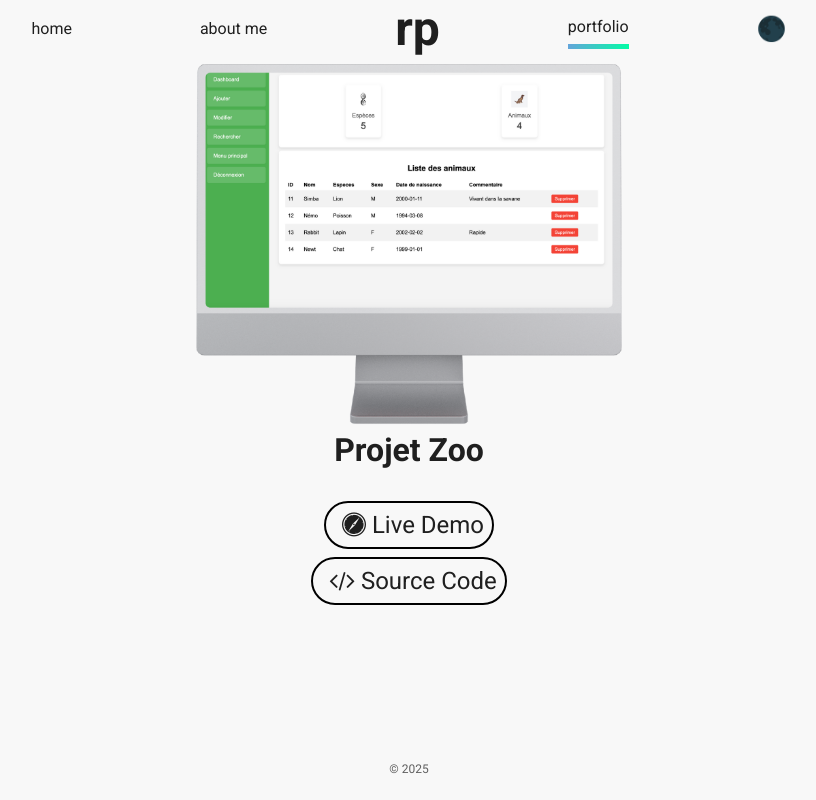
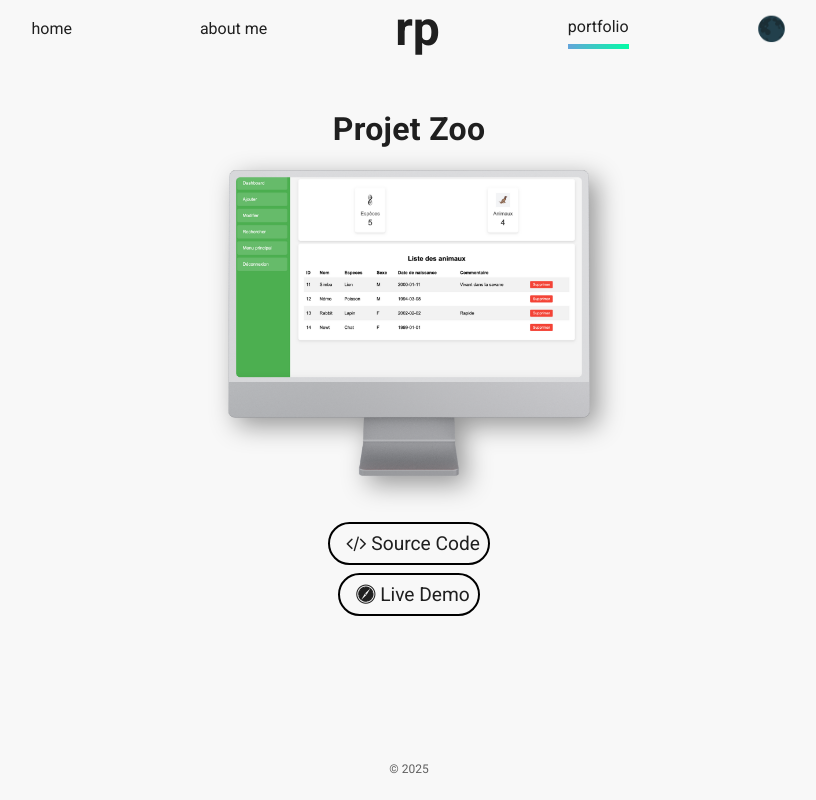
Before and after one commit to romainp12/portfolio, a React (Create React App) app: page /portfolio in a window 1280 px wide. Shown: the whole page, without its empty margins (231-1047 px from the left). Built offline with nearby package versions, Linux system fonts and the light colour scheme; the HTML template or start-up script is replaced by a standard one.

Commit message:
Update PortfolioBlock.js

```diff
--- a/src/components/portfolio/PortfolioBlock.js
+++ b/src/components/portfolio/PortfolioBlock.js
@@ -1,21 +1,56 @@
 import React from 'react';
-import IconLink from "./IconLink";
-import {Box} from "@mui/material";
+import IconLink from './IconLink';
+import { Box, Typography } from '@mui/material';
 
  function PortfolioBlock(props) {
-   const {image, live, source, title} = props;
+   const { image, live, source, title, description } = props;
    return (
-      <Box display={'flex'} flexDirection={'column'} justifyContent={'center'} alignItems={'center'}>
-         <Box component={'img'} src={image} alt={'mockup'}/>
-         <h1 style={{fontSize: '2rem'}}>{title}</h1>
-         <Box className={'portfolio'} display={'flex'} flexDirection={'column'} gap={'0.5rem'}
-              alignItems={'center'} fontSize={'1.5rem'} py={'2rem'}>
+     <Box
+       display={'flex'}
+       flexDirection={'column'}
+       justifyContent={'center'}
+       alignItems={'center'}
+       p={6}
+     >
+       <Typography
+         component="h2"
+         align="center"
+         sx={{ fontSize: '2rem', fontWeight: 'bold' }}
+         gutterBottom
+       >
+         {title}
+       </Typography>
+       <Box
+         component={'img'}
+         src={image}
+         alt={'mockup'}
+         sx={{
+           borderRadius: '1rem',
+           filter: 'drop-shadow(0.5rem 0.5rem 0.8rem rgba(0,0,0,0.4))',
+           marginBottom: '1.5rem',
+         }}
+       />
+
+       <Typography variant="body1" align="center">
+         {description}
+       </Typography>
+       <Box
+         className={'portfolio'}
+         display={'flex'}
+         flexDirection={'column'}
+         gap={'0.5rem'}
+         alignItems={'center'}
+         fontSize={'1.2rem'}
+         py={'1rem'}
+       >
          <Box p={1} border={'2px solid black'} borderRadius={'25px'}>
-               <IconLink link={live} title={'Live Demo'} icon={'fa fa-safari'}/>
+           <IconLink link={source} title={'Source Code'} icon={'fa fa-code'} />
          </Box>
+         {live && (
            <Box p={1} border={'2px solid black'} borderRadius={'25px'}>
-               <IconLink link={source} title={'Source Code'} icon={'fa fa-code'}/>
+             <IconLink link={live} title={'Live Demo'} icon={'fa fa-safari'} />
            </Box>
+         )}
        </Box>
      </Box>
    );
```
Lines whose indentation alone changed are shown as unchanged.
